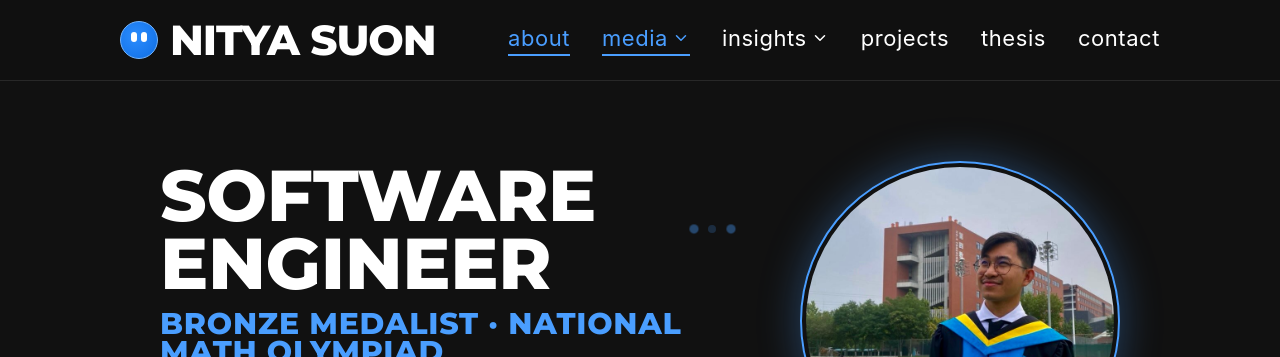
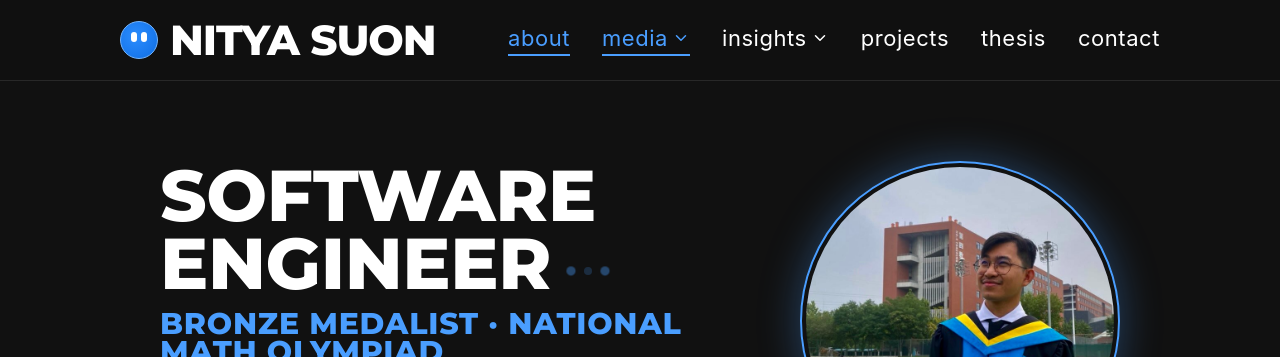
Before and after one commit to NityaSu/Publix, a Nuxt app: page / in a window 1280 px wide. Shown: the top 357 px of the page. Built offline with nearby package versions, Linux system fonts and the light colour scheme; a web font is replaced by a local one.

Commit message:
Refactor AiTyping component styles for improved layout; change display properties of typing wrapper and thinking dots for better alignment and spacing.

```diff
--- a/component/AiTyping.vue
+++ b/component/AiTyping.vue
@@ -103,28 +103,31 @@ onUnmounted(() => {
 
 <style scoped>
 .typing-wrapper {
-  display: inline-flex;
-  align-items: center;
-  gap: 0.4em;
-  min-height: 1em;
+  display: inline;
 }
 
 .thinking-dots {
-  display: inline-flex;
-  align-items: center;
-  gap: 0.12em;
-  flex-shrink: 0;
+  display: inline;
+  white-space: nowrap;
+  margin-left: 0.2em;
 }
 
 .dot {
+  display: inline-block;
   width: 0.14em;
   height: 0.14em;
   min-width: 5px;
   min-height: 5px;
+  margin-right: 0.1em;
   border-radius: 50%;
   background: #4a9eff;
   opacity: 0.3;
+  vertical-align: middle;
   animation: thinkPulse 1.2s ease-in-out infinite;
+}
+
+.dot:last-child {
+  margin-right: 0;
 }
 
 .dot:nth-child(2) {
```
